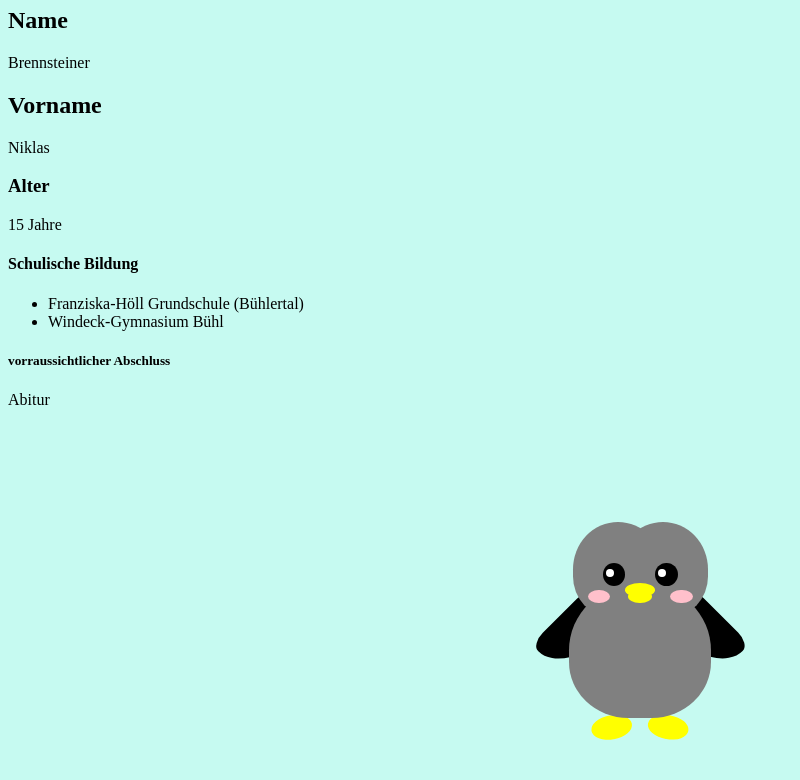
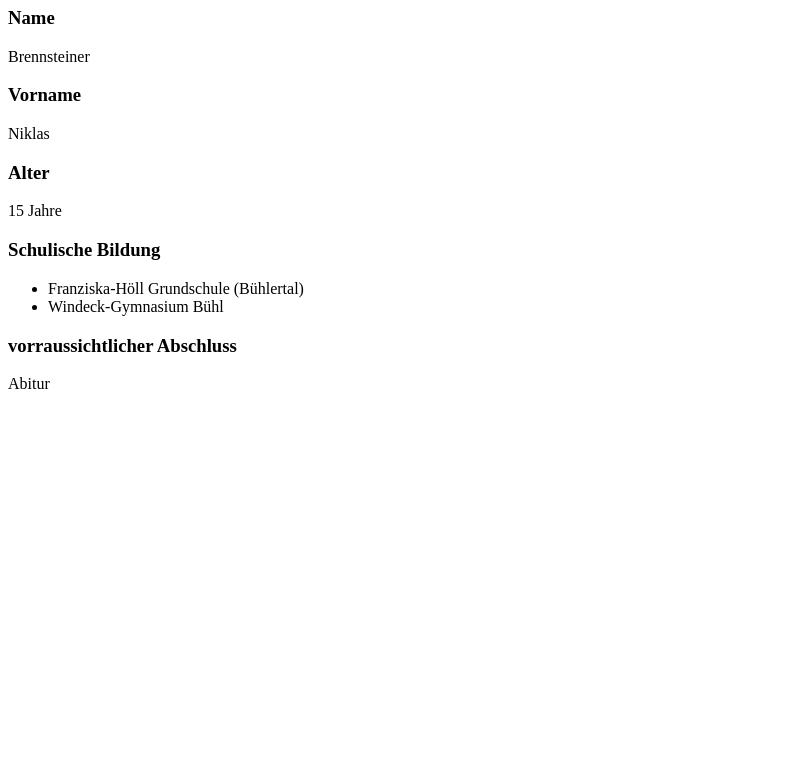
Before and after one commit to niklasbrn/Curriculum, a plain HTML site: page index.html in a window 1280 px wide. Shown: the part 73-853 px from the top of the page, without its empty margins (0-800 px from the left). After the commit the page ends 800 px from the top, so only its background shows below. Drawn offline with Linux system fonts and the light colour scheme.

Commit message:
Lebenslauf

```diff
--- a/index.html
+++ b/index.html
@@ -8,230 +8,20 @@
 
 <h1>Lebenslauf
 </h1>
-<h2>Name</h2>
+<h3>Name</h3>
     <p>Brennsteiner</p>
-<h2>Vorname</h2>
+<h3>Vorname</h3>
     <p>Niklas</p>
 <h3>Alter</h3>
 <p>15 Jahre</p>
-    <h4>Schulische Bildung
-    </h4>
+    <h3>Schulische Bildung
+    </h3>
     <ul>
         <li>Franziska-Höll Grundschule (Bühlertal)</li>
         <li>Windeck-Gymnasium Bühl</li>
     </ul>
-    <h5>vorraussichtlicher Abschluss</h5>
+    <h3>vorraussichtlicher Abschluss</h3>
     <p>Abitur</p>
 </p>
 </body>
 </html>
-
-
-
-
-
-
-<style>
-        .penguin {
-          --penguin-skin: black;
-          --penguin-belly: gray;
-          --penguin-beak: yellow;
-          position: relative;
-          margin: auto;
-          display: block;
-          margin-top: 5%;
-          width: 300px;
-          height: 300px;
-        }
-
-        .penguin-top {
-          top: 10%;
-          left: 25%;
-
-          /* change code below */
-          background: var(--pengiun-skin);
-          /* change code above */
-
-          width: 50%;
-          height: 45%;
-          border-radius: 70% 70% 60% 60%;
-        }
-
-        .penguin-bottom {
-          top: 40%;
-          left: 23.5%;
-
-          /* change code below */
-          background: var(--pengiun-skin);
-          /* change code above */
-
-          width: 53%;
-          height: 45%;
-          border-radius: 70% 70% 100% 100%;
-        }
-
-        .right-hand {
-          top: 0%;
-          left: -5%;
-          background: var(--penguin-skin, black);
-          width: 30%;
-          height: 60%;
-          border-radius: 30% 30% 120% 30%;
-          transform: rotate(45deg);
-          z-index: -1;
-        }
-
-        .left-hand {
-          top: 0%;
-          left: 75%;
-          background: var(--penguin-skin, black);
-          width: 30%;
-          height: 60%;
-          border-radius: 30% 30% 30% 120%;
-          transform: rotate(-45deg);
-          z-index: -1;
-        }
-
-        .right-cheek {
-          top: 15%;
-          left: 35%;
-          background: var(--penguin-belly, white);
-          width: 60%;
-          height: 70%;
-          border-radius: 70% 70% 60% 60%;
-        }
-
-        .left-cheek {
-          top: 15%;
-          left: 5%;
-          background: var(--penguin-belly, white);
-          width: 60%;
-          height: 70%;
-          border-radius: 70% 70% 60% 60%;
-        }
-
-        .belly {
-          top: 60%;
-          left: 2.5%;
-          background: var(--penguin-belly, white);
-          width: 95%;
-          height: 100%;
-          border-radius: 120% 120% 100% 100%;
-        }
-
-        .right-feet {
-          top: 85%;
-          left: 60%;
-          background: var(--penguin-beak, orange);
-          width: 15%;
-          height: 30%;
-          border-radius: 50% 50% 50% 50%;
-          transform: rotate(-80deg);
-          z-index: -2222;
-        }
-
-        .left-feet {
-          top: 85%;
-          left: 25%;
-          background: var(--penguin-beak, orange);
-          width: 15%;
-          height: 30%;
-          border-radius: 50% 50% 50% 50%;
-          transform: rotate(80deg);
-          z-index: -2222;
-        }
-
-        .right-eye {
-          top: 45%;
-          left: 60%;
-          background: black;
-          width: 15%;
-          height: 17%;
-          border-radius: 50%;
-        }
-
-        .left-eye {
-          top: 45%;
-          left: 25%;
-          background: black;
-          width: 15%;
-          height: 17%;
-          border-radius: 50%;
-        }
-
-        .sparkle {
-          top: 25%;
-          left: 15%;
-          background: white;
-          width: 35%;
-          height: 35%;
-          border-radius: 50%;
-        }
-
-        .blush-right {
-          top: 65%;
-          left: 15%;
-          background: pink;
-          width: 15%;
-          height: 10%;
-          border-radius: 50%;
-        }
-
-        .blush-left {
-          top: 65%;
-          left: 70%;
-          background: pink;
-          width: 15%;
-          height: 10%;
-          border-radius: 50%;
-        }
-
-        .beak-top {
-          top: 60%;
-          left: 40%;
-          background: var(--penguin-beak, orange);
-          width: 20%;
-          height: 10%;
-          border-radius: 50%;
-        }
-
-        .beak-bottom {
-          top: 65%;
-          left: 42%;
-          background: var(--penguin-beak, orange);
-          width: 16%;
-          height: 10%;
-          border-radius: 50%;
-        }
-
-        body {
-          background:#c6faf1;
-        }
-
-        .penguin * {
-          position: absolute;
-        }
-      </style>
-      <div class="penguin">
-        <div class="penguin-bottom">
-          <div class="right-hand"></div>
-          <div class="left-hand"></div>
-          <div class="right-feet"></div>
-          <div class="left-feet"></div>
-        </div>
-        <div class="penguin-top">
-          <div class="right-cheek"></div>
-          <div class="left-cheek"></div>
-          <div class="belly"></div>
-          <div class="right-eye">
-            <div class="sparkle"></div>
-          </div>
-          <div class="left-eye">
-            <div class="sparkle"></div>
-          </div>
-          <div class="blush-right"></div>
-          <div class="blush-left"></div>
-          <div class="beak-top"></div>
-          <div class="beak-bottom"></div>
-        </div>
-      </div>
```
